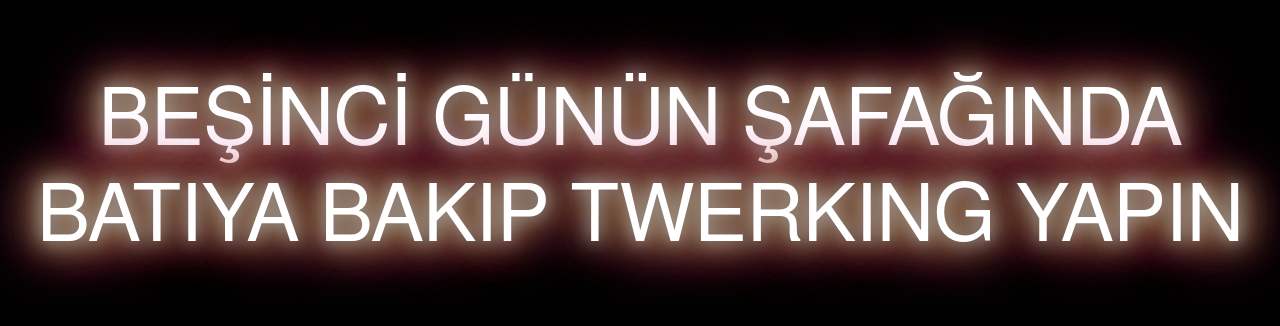
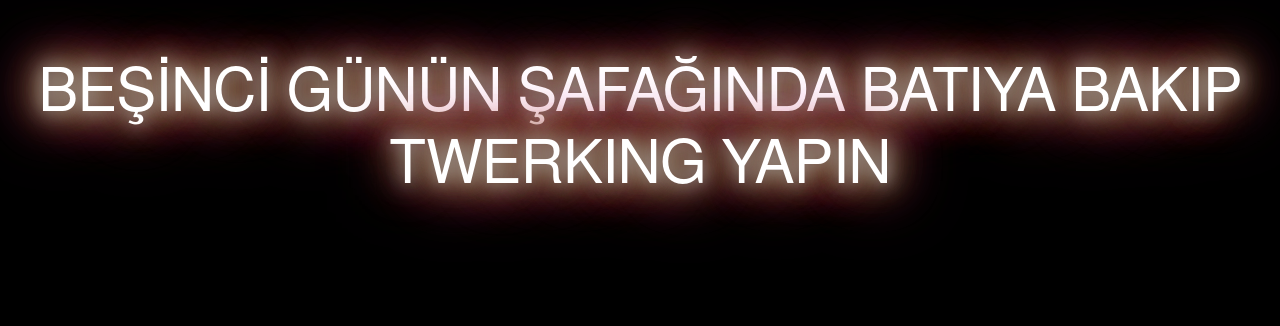
Before and after one commit to alperkaraca/blogbeta, a Django app: page / in a window 1280 px wide. Shown: the part 61-387 px from the top of the page. Run offline with Django 3.2, Linux system fonts and the light colour scheme; parts of the project's set-up code (start-up, migrations or seed data) failed here and were passed over; some libraries are stand-ins or nearby versions.

Commit message:
glow effect text v2

```diff
--- a/static/css/style.css
+++ b/static/css/style.css
@@ -5,7 +5,7 @@ body {
 }
 
 .glow {
-    font-size: 80px;
+    font-size: 60px;
     color: #fff;
     text-align: center;
     -webkit-animation: glow 1s ease-in-out infinite alternate;
```
